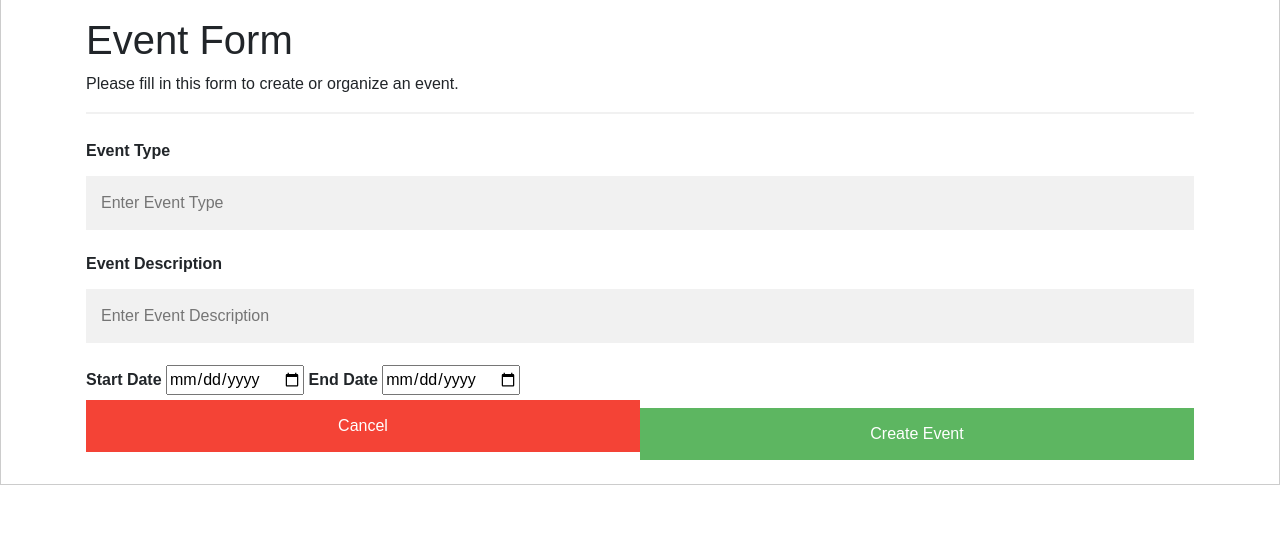
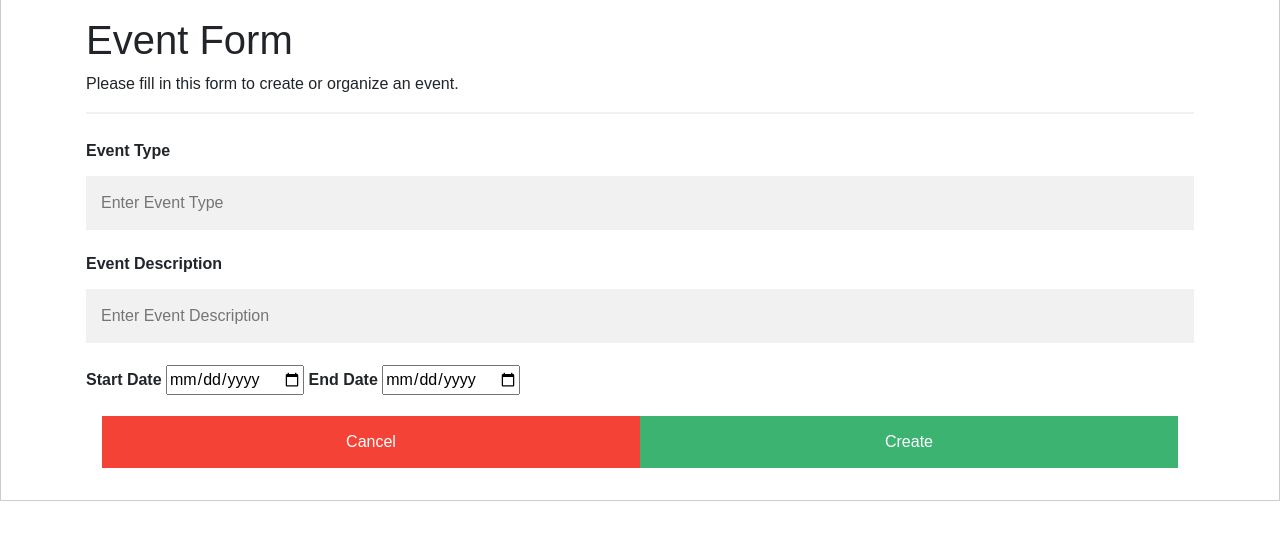
Before and after one commit to jsphdon/G7-MetroEvents, a Django app: page /organizer/addEvent/ in a window 1280 px wide. Shown: the part 57-597 px from the top of the page. Run offline with Django 3.2, Linux system fonts and the light colour scheme; some libraries are stand-ins or nearby versions.

Commit message:
Cancel and Create Ordinates

```diff
--- a/MetroEvents7/account/templates/addEvent.html
+++ b/MetroEvents7/account/templates/addEvent.html
@@ -82,9 +82,14 @@
     padding: 14px 20px;
     background-color: #f44336;
   }
+  .createbtn {
+    padding: 14px 20px;
+    background-color: #3CB371;
+  }
 
   /* Float cancel and signup buttons and add an equal width */
   .cancelbtn,
+  .createbtn,
   .signupbtn {
     float: left;
     width: 50%;
@@ -106,6 +111,7 @@
   @media screen and (max-width: 300px) {
 
     .cancelbtn,
+    .createbtn,
     .signupbtn {
       width: 100%;
     }
@@ -151,11 +157,15 @@
       <label for="decription"><b>End Date</b></label>
       <input id="eventenddate" type="date" name="enddate" required>
       <!-- <p>By creating an account you agree to our <a href="#" style="color:dodgerblue">Terms & Privacy</a>.</p> -->
+       <div class="container">
+      <div class="clearfix">
 
-      <div class="clearfix">
         <a style="color: white; text-align: center;" type="button" class="cancelbtn" href="{% url 'account:organizer' %}">Cancel</a>
-        <button type="submit" class="signupbtn">Create Event</button>
+        <a style="color: white; text-align: center;" type="button" class="createbtn">Create</a>
+       <!--  <button type="submit" class="signupbtn">Create Event</button> -->
+
       </div>
+    </div>
     </div>
   </form>
 
```
